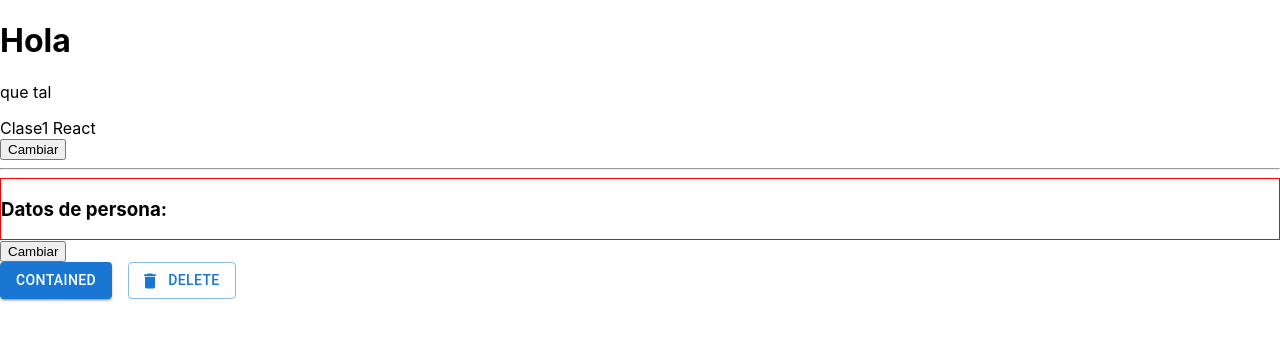
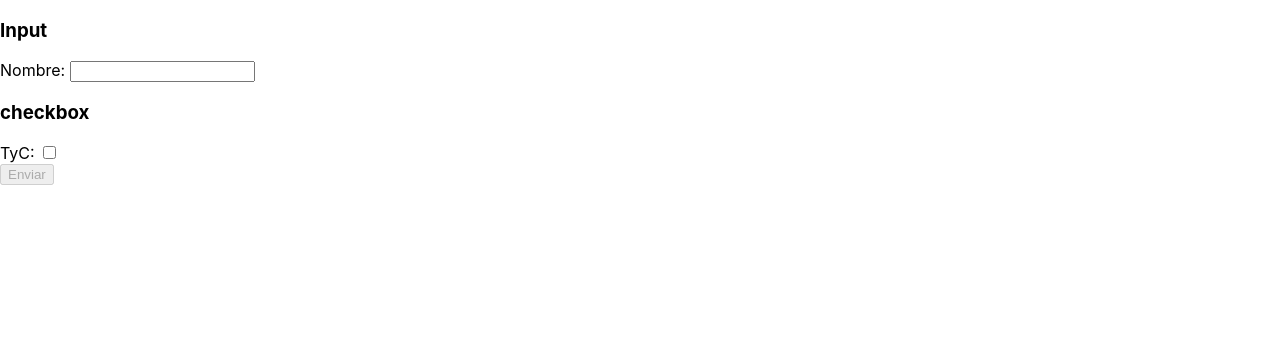
Before and after one commit to carloshoraciolopez/grupob-mart-juev-react, a React (Create React App) app: page / in a window 1280 px wide. Shown: the top 340 px of the page. Built offline with nearby package versions, Linux system fonts and the light colour scheme.

Commit message:
formualarios

```diff
--- a/src/index.js
+++ b/src/index.js
@@ -2,10 +2,19 @@ import React from 'react';
 import ReactDOM from 'react-dom/client';
 import './index.css';
 import App from './App';
+import Form from './pages/formulario/Formularios';
 
 const root = ReactDOM.createRoot(document.getElementById('root'));
 root.render(
   // <React.StrictMode>
-    <App title={'Clase1 React'}/>
+    // <App title={'Clase1 React'}/>
+    <Form
+      data={
+        {
+          nombre:'carlos',
+          edad:37
+        }
+      }
+      />
   // </React.StrictMode>
 );
--- /dev/null
+++ b/src/pages/formulario/Formularios.js
@@ -0,0 +1,68 @@
+    import React, { useState } from 'react'
+
+    const Form = (props) => {
+
+        const {data} = props;
+        const [form,setForm] = useState({});
+
+        const validate = () => {
+            if(!form?.nombre) return "Ingrese nombre";
+            if(!form?.tyc) return "Complete TYC";
+        }
+
+        const isValid = validate();
+
+        const handleSubmit = (e) => {
+            e.preventDefault();
+
+        }
+
+        const handleChange = (e) => {
+            debugger;
+            setForm({
+                ...form,
+                [e.target.name]: e.target.value,
+            })
+        }
+        const handleChangeChecked = (e) => {
+            setForm({
+                ...form,
+                [e.target.name]: e.target.checked,
+            })
+        }
+
+        return (
+            <>
+                <form onSubmit={handleSubmit}>
+                    <div>
+                        <h3>Input</h3>
+                        <label htmlFor="nombre">Nombre: </label>
+                        <input type="text"
+                            id="nombre"
+                            value={form.nombre}
+                            name="nombre"
+                            onChange={(e) => handleChange(e)}
+                            />
+                    </div>
+                    <div>
+                        <h3>checkbox</h3>
+                        <label htmlFor="nombre">TyC: </label>
+                        <input type="checkbox"
+                            id="c"
+                            value={form.tyc}
+                            name="tyc"
+                            onChange={(e) => handleChangeChecked(e)}
+                            />
+                    </div>
+                    <button type="submit" disabled={isValid}>
+                        Enviar
+                    </button>
+                </form>
+            </>
+            // consumir https://reqres.in/api/users/2
+            // agregar los elementos html para mostrar los datos en un form*/
+            // actualizar la funcion que habilita el submit Enviar
+        )
+    }
+
+    export default Form;
```
